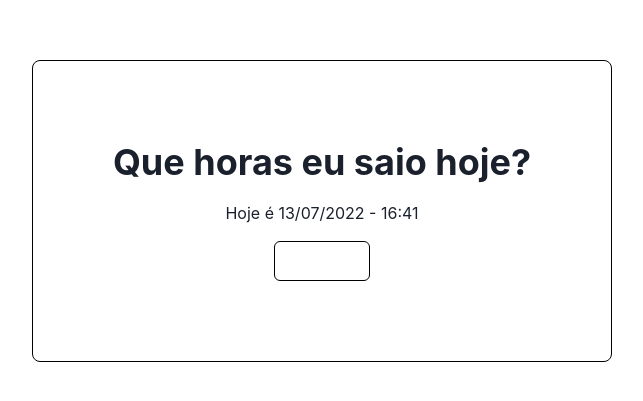
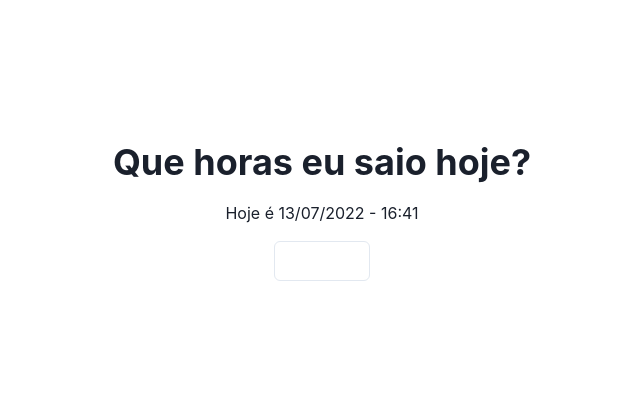
Before and after one commit to w1redl4in/que-horas-eu-saio-hoje, a Next.js app: page / in a window 1280 px wide. Shown: the part 189-590 px from the top of the page, without its empty margins (318-961 px from the left). Built offline with nearby package versions, Linux system fonts and the light colour scheme.

Commit message:
style: :lipstick: removing border

```diff
--- a/src/pages/index.tsx
+++ b/src/pages/index.tsx
@@ -41,12 +41,7 @@ const Home: NextPage = () => {
 
   return (
     <Center height="100vh">
-      <VStack
-        border="1px solid black"
-        padding="5rem"
-        borderRadius="0.5rem"
-        spacing="1rem"
-      >
+      <VStack padding="5rem" spacing="1rem">
         <Heading>Que horas eu saio hoje?</Heading>
         <Text textAlign="center">
           Hoje é {moment().format("DD/MM/YYYY - HH:mm")}
```
